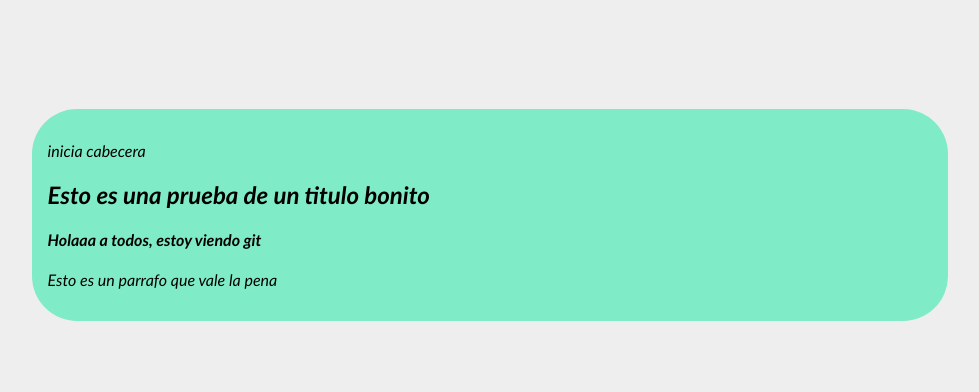
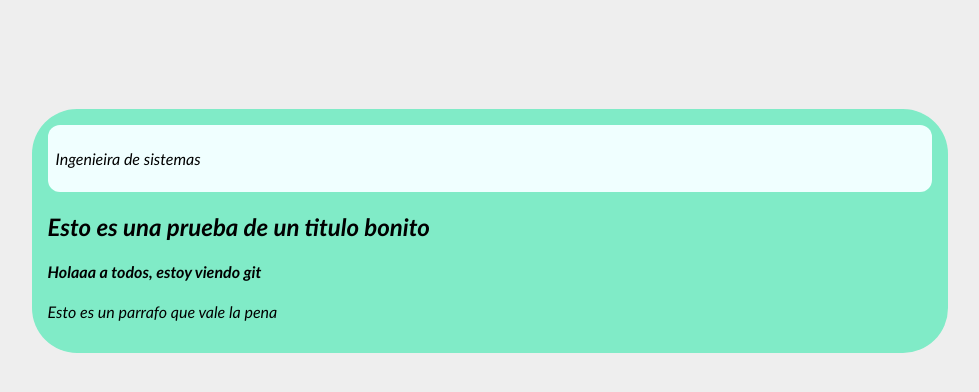
Before and after one commit to FelipeSanchezS/PruebaGit, a plain HTML site: page index.html in a window 1280 px wide. Shown: the whole page, without its empty margins (150-1129 px from the left). Drawn offline with Linux system fonts and the light colour scheme.

Commit message:
modificacion de cabecera

```diff
--- a/css/css.css
+++ b/css/css.css
@@ -14,3 +14,10 @@ body{
     background-color: rgb(128, 235, 199);
     border-radius: 45px;
 }
+#cabecera{
+    width: auto;
+    padding: 8px;
+    margin: 0 auto;
+    background-color: azure;
+    border-radius: 12px;
+}
--- a/index.html
+++ b/index.html
@@ -9,7 +9,7 @@
 <body>
     <div id="conta">
         <div id="cabecera">
-            <p>inicia cabecera</p>
+            <p>Ingenieira de sistemas</p>
         </div>
         <h2>Esto es una prueba de un titulo bonito</h2>
         <h4>Holaaa a todos, estoy viendo git</h4>
```
